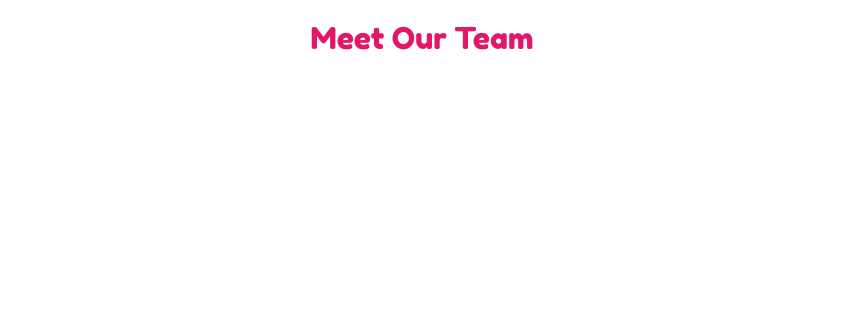
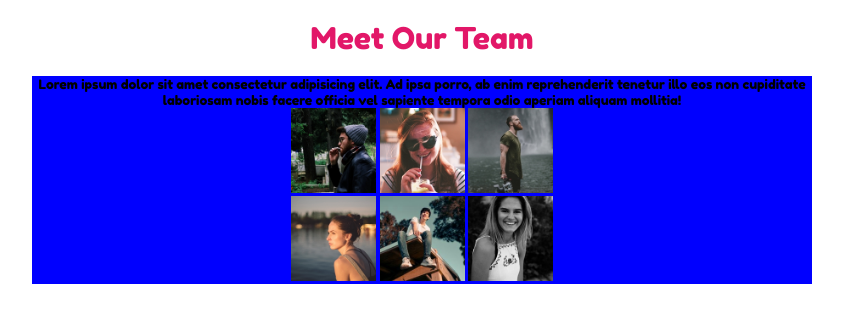
Before and after one commit to Emanuela91/html-css-float-cards, a plain HTML site: page index.html in a window 1280 px wide. Shown: the whole page, without its empty margins (218-1061 px from the left). Drawn offline with Linux system fonts and the light colour scheme.

Commit message:
Image section

```diff
--- a/css/style.css
+++ b/css/style.css
@@ -13,3 +13,16 @@ header{
     text-align: center;
     padding: 20px;
 }
+
+/* container rules */
+.container{
+    margin: auto 250px;
+    text-align: center;
+    /* DEBUG */
+    background-color: blue;
+    min-height: 150px;
+}
+
+section img {
+    width: 85px;
+}
--- a/index.html
+++ b/index.html
@@ -17,17 +17,30 @@
     <main>
 <!-- Div container for main -->
         <div class="container">
+
+            <!-- lorem -->
+            <div class="lorem">
+                <section>
+                    <p>Lorem ipsum dolor sit amet consectetur adipisicing elit. Ad ipsa porro, ab enim reprehenderit tenetur illo eos non cupiditate laboriosam nobis facere officia vel sapiente tempora odio aperiam aliquam mollitia!</p>
+                </section>
+            </div>
             <!-- first line -->
             <div class="first">
                 <section>
+                    <img src="img/male1.png" alt="marco">
+                    <img src="img/female1.png" alt="laura">
+                    <img src="img/male2.png" alt="giorgio">
+                </section>
 
+            <!-- second line -->
+            <div class="first">
+                <section>
+                    <img src="img/female2.png" alt="marta">
+                    <img src="img/male3.png" alt="roberto">
+                    <img src="img/female3.png" alt="daniela">
                 </section>
-            </div>
-            <!-- second line -->
-            <div class="second">
-                <section>
 
-                </section>
+
             </div>
 
 
```
